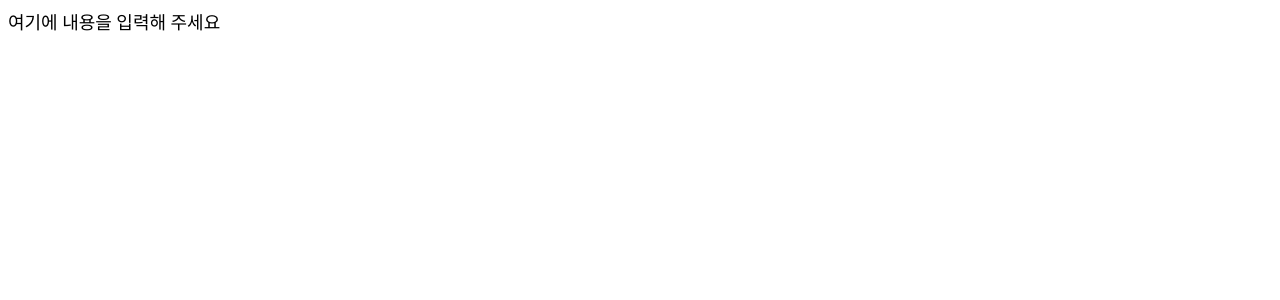
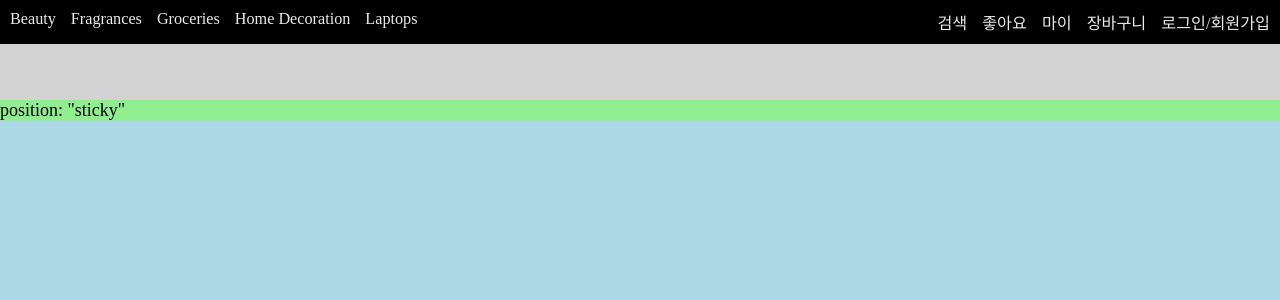
Before and after one commit to teakyungg/FakeStore, a Next.js app: page / in a window 1280 px wide. Shown: the top 300 px of the page. Built offline with nearby package versions, Linux system fonts and the light colour scheme.

Commit message:
feat/Header 임시 구현

```diff
--- a/app/_variable.scss
+++ b/app/_variable.scss
@@ -1,4 +1,18 @@
 $breakpoints: 600px 1024px; // 모바일, 테블릿 브레이크 포인트
 
 // 모바일, 테블릿, PC 기준
-$font-size: 14px 16px 18px;
+$font-size: 14px 16px 18px; // 폰트 사이즈
+
+// 색깔
+$color: (
+  black: rgb(0, 0, 0),
+  white: rgb(255, 255, 255),
+  lightWhite: rgb(235, 235, 235),
+);
+
+// 폰트 굵기
+$font-weight: (
+  regular: 400,
+  medium: 500,
+  bold: 700,
+);
--- /dev/null
+++ b/app/components/Header/Header.module.scss
@@ -0,0 +1,26 @@
+@use "../../variable";
+
+.header {
+  position: fixed;
+  width: 100%;
+
+  .inner {
+    max-width: 1500px;
+    padding: 10px;
+
+    background-color: map-get(variable.$color, black);
+    color: map-get(variable.$color, lightWhite);
+    font-weight: map-get(variable.$font-weight, regular);
+    font-size: 0.9em;
+
+    display: flex;
+    justify-content: space-between;
+    margin: 0 auto;
+
+    ul {
+      list-style: none;
+      display: flex;
+      gap: 15px;
+    }
+  }
+}
--- /dev/null
+++ b/app/components/Header/Header.tsx
@@ -0,0 +1,24 @@
+import styles from "./Header.module.scss";
+
+export function Header() {
+  const mainMenu = ["Beauty", "Fragrances", "Groceries", "Home Decoration", "Laptops"];
+  const utilityMenu = ["검색", "좋아요", "마이", "장바구니", "로그인/회원가입"];
+
+  return (
+    <header className={styles.header}>
+      <nav className={styles.inner}>
+        <ul>
+          {mainMenu.map((data) => (
+            <li key={data}>{data}</li>
+          ))}
+        </ul>
+
+        <ul>
+          {utilityMenu.map((data) => (
+            <li key={data}>{data}</li>
+          ))}
+        </ul>
+      </nav>
+    </header>
+  );
+}
--- a/app/globals.scss
+++ b/app/globals.scss
@@ -1,4 +1,9 @@
 @use "./variable";
+
+* {
+  margin: 0;
+  padding: 0;
+}
 
 // 반응형 전역 설정
 @for $screen-size from 1 through 3 {
--- a/app/layout.tsx
+++ b/app/layout.tsx
@@ -1,5 +1,6 @@
 import type { Metadata } from "next";
 import "./globals.scss";
+import { Header } from "./components/Header/Header";
 
 export const metadata: Metadata = {
   title: "FakeStore",
@@ -13,7 +14,10 @@ export default function RootLayout({
 }>) {
   return (
     <html lang="ko">
-      <body>{children}</body>
+      <body>
+        <Header />
+        {children}
+      </body>
     </html>
   );
 }
--- a/app/page.tsx
+++ b/app/page.tsx
@@ -1,3 +1,8 @@
 export default function Home() {
-  return <div>여기에 내용을 입력해 주세요</div>;
+  return (
+    <div style={{ height: "1000px", backgroundColor: "lightblue" }}>
+      <div style={{ height: "100px", backgroundColor: "lightgray" }}>이거 만약에 헤더라고 한다면</div>
+      <nav style={{ position: "sticky", top: "50px", backgroundColor: "lightgreen" }}>position: "sticky"</nav>
+    </div>
+  );
 }
```
